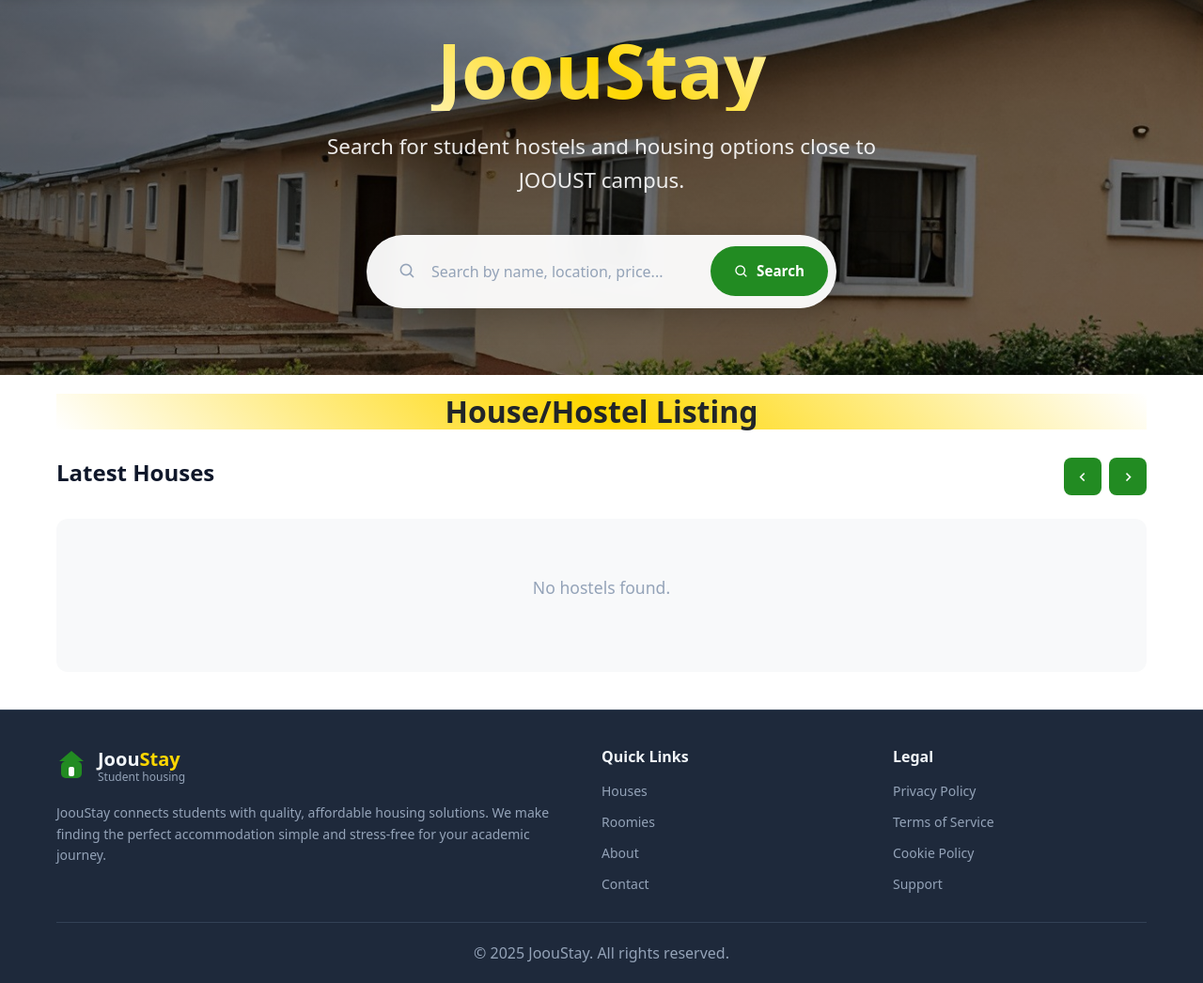
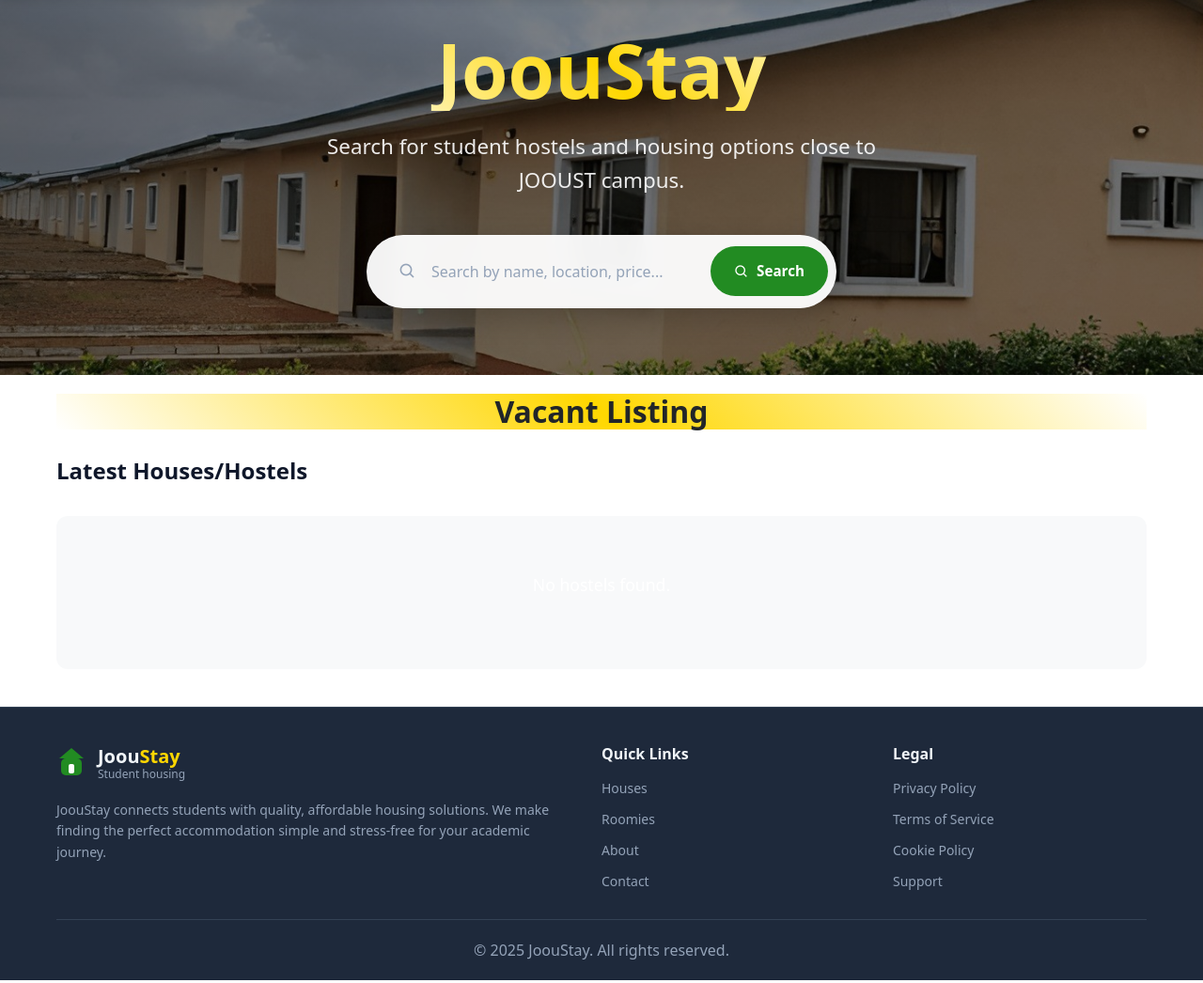
Before and after one commit to KenyanAudo03/house_hunting, a Django app: page / in a window 1280 px wide. Shown: the part 71-1117 px from the top of the page at 94% size. Run offline with Django 4.2, Linux system fonts and the light colour scheme; data that the repository does not hold is empty; some libraries are stand-ins or nearby versions.

Commit message:
Update no-hostels styling and modify headings for clarity

```diff
--- a/static/css/core/home.css
+++ b/static/css/core/home.css
@@ -303,7 +303,7 @@
 
   .no-hostels {
       text-align: center;
-      color: var(--muted);
+      color: #fff;
       font-size: 1.1rem;
       padding: 60px 20px;
       background: #f8f9fa;
--- a/templates/core/home.html
+++ b/templates/core/home.html
@@ -33,14 +33,18 @@ JoouStay{% endblock %} {% load static %} {% block content %} {% load static %}
 </div>
 
 <div class="hostels">
-  <h3 class="house-listing-title">House/Hostel Listing</h3>
+  <h3 class="house-listing-title">Vacant Listing</h3>
   <section class="latest-houses">
     <div class="section-title">
-      <h2 class="section-title-tag">Latest Houses</h2>
+      <h2 class="section-title-tag">Latest Houses/Hostels</h2>
+
+      <!-- Show buttons only when there are latest hostels -->
+      {% if latest_hostels %}
       <div class="prev-next" id="carousel-controls">
         <button class="prev-btn" id="prevBtn"><i class="bx bx-chevron-left"></i></button>
         <button class="next-btn" id="nextBtn"><i class="bx bx-chevron-right"></i></button>
       </div>
+      {% endif %}
     </div>
 
     {% if latest_hostels %}
```
